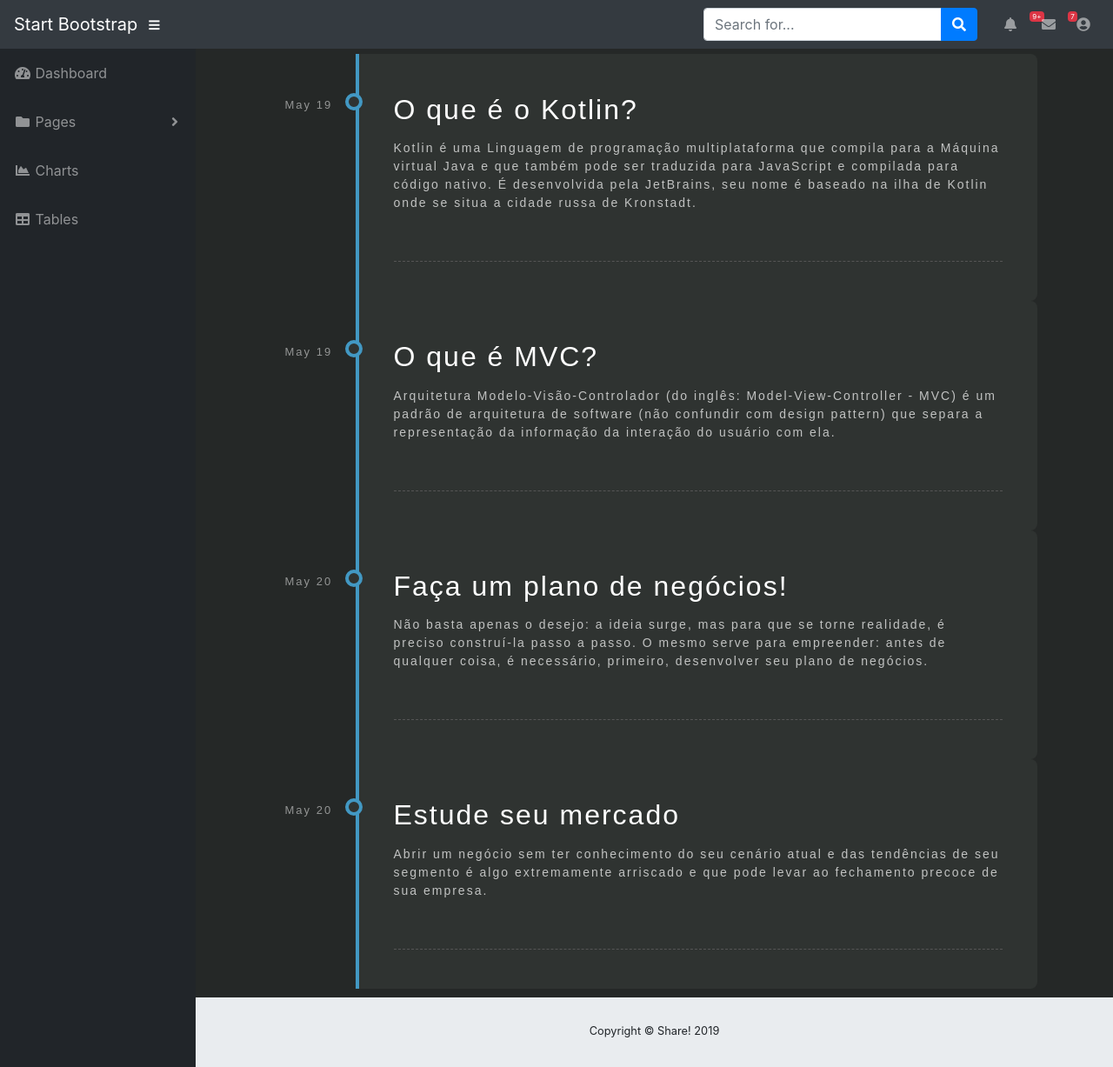
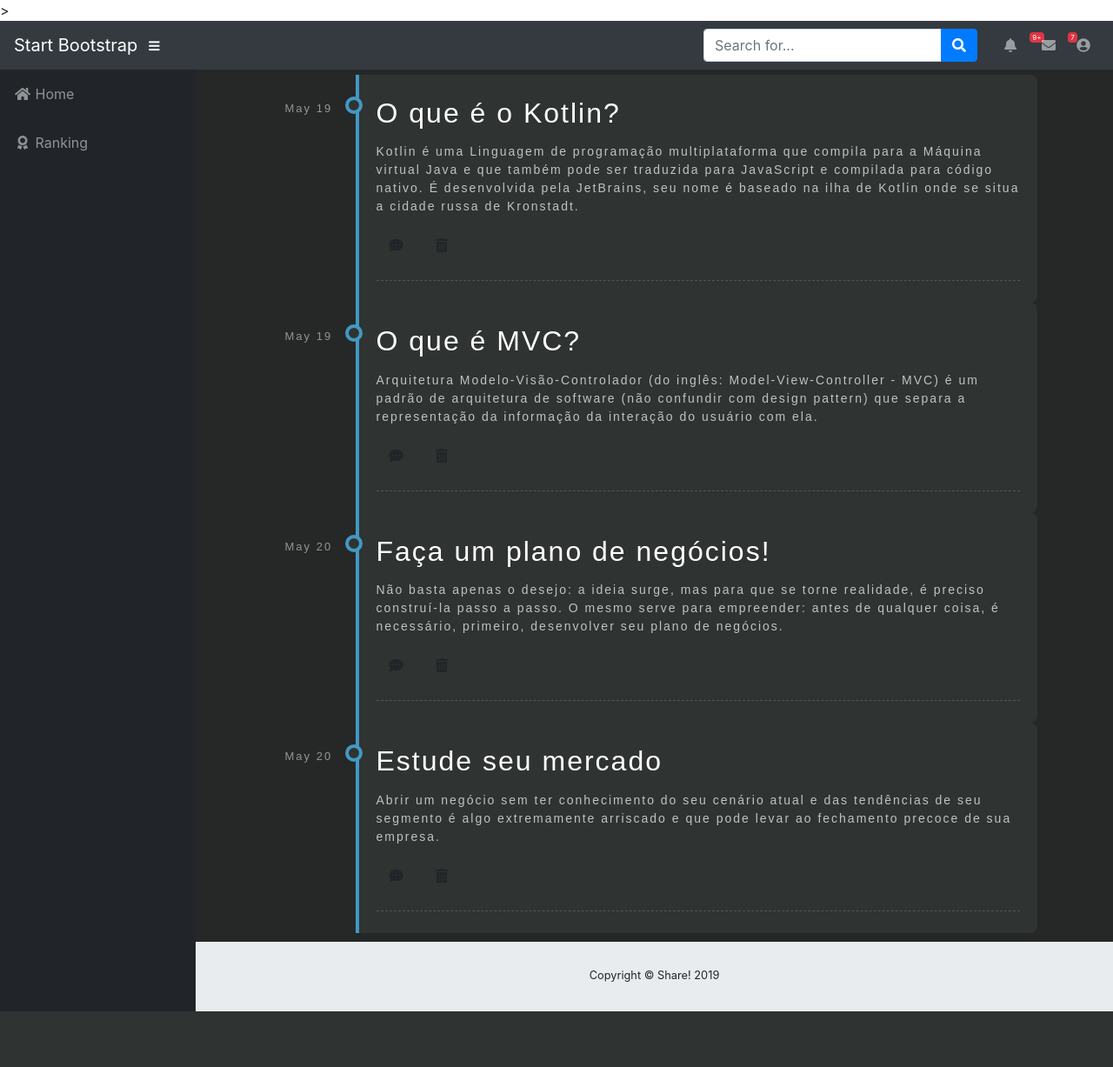
Before and after one commit to viniciusandd/uri-share, a Flask app: page /home in a window 1280 px wide. Shown: the whole page at 87% size. After the commit the page ends 1163 px from the top, so only its background shows below. Run offline with Flask 2, Linux system fonts and the light colour scheme; a user stored in the database is signed in; data comes from the database, SQL or seed files in the repository; both versions use the stored data as it was after the commit; some libraries are stand-ins or nearby versions.

Commit message:
Condicionais adicionadas no template, elas determinam quais ações aparecem para determinada postagem. As ações apareceram conforme o dono da postagem | Menu lateral modificado | Novos icones adicionados na Home | Avaliação por estrelas adicionada, as estrelas utilizam css puro e ele encontra-se no arquivo rate.css

```diff
--- a/app/static/css/timeline.css
+++ b/app/static/css/timeline.css
@@ -47,6 +47,8 @@ p {
   top: 0px;
   z-index: 9;
 }
+.timeline .timeline-body .timeline-item .actions {
+}
 .timeline .timeline-body .timeline-item .time {
   position: absolute;
   left: -85px;
@@ -55,8 +57,8 @@ p {
   font-size: 13px;
 }
 .timeline .timeline-body .timeline-item .content {
-  margin: 40px;
-  padding-bottom: 40px;
+  margin: 20px;
+  padding-bottom: 20px;
   border-bottom: 1px dashed #555;
 }
 .timeline .timeline-body .timeline-item .content .title {
--- a/app/templates/blank.html
+++ b/app/templates/blank.html
@@ -22,6 +22,9 @@
 
   <!-- Estilos da timeline -->
   <link rel="stylesheet" href="{{ url_for('static', filename='css/timeline.css') }}">
+  <!-- Estilos da avalição de postagens -->>
+  <link rel="stylesheet" href="{{ url_for('static', filename='css/rate.css') }}">
+
 </head>
 
 <body id="page-top">
@@ -92,36 +95,20 @@
     <!-- Sidebar -->
     <ul class="sidebar navbar-nav">
       <li class="nav-item">
-        <a class="nav-link" href="index.html">
-          <i class="fas fa-fw fa-tachometer-alt"></i>
-          <span>Dashboard</span>
+        <a class="nav-link" href="{{ url_for('home') }}">
+          <i class="fas fa-fw fa-home"></i>
+          <span>Home</span>
         </a>
       </li>
-      <li class="nav-item dropdown">
-        <a class="nav-link dropdown-toggle" href="#" id="pagesDropdown" role="button" data-toggle="dropdown" aria-haspopup="true" aria-expanded="false">
-          <i class="fas fa-fw fa-folder"></i>
-          <span>Pages</span>
-        </a>
-        <div class="dropdown-menu" aria-labelledby="pagesDropdown">
-          <h6 class="dropdown-header">Login Screens:</h6>
-          <a class="dropdown-item" href="login.html">Login</a>
-          <a class="dropdown-item" href="register.html">Register</a>
-          <a class="dropdown-item" href="forgot-password.html">Forgot Password</a>
-          <div class="dropdown-divider"></div>
-          <h6 class="dropdown-header">Other Pages:</h6>
-          <a class="dropdown-item" href="404.html">404 Page</a>
-          <a class="dropdown-item active" href="blank.html">Blank Page</a>
-        </div>
-      </li>
+      <!-- <li class="nav-item">
+        <a class="nav-link" href="tables.html">
+          <i class="fas fa-fw fa-plus-square"></i>
+          <span>Nova Postagem</span></a>
+      </li>       -->
       <li class="nav-item">
         <a class="nav-link" href="charts.html">
-          <i class="fas fa-fw fa-chart-area"></i>
-          <span>Charts</span></a>
-      </li>
-      <li class="nav-item">
-        <a class="nav-link" href="tables.html">
-          <i class="fas fa-fw fa-table"></i>
-          <span>Tables</span></a>
+          <i class="fas fa-fw fa-award"></i>
+          <span>Ranking</span></a>
       </li>
     </ul>
 
--- a/app/templates/home.html
+++ b/app/templates/home.html
@@ -15,6 +15,25 @@
                     <div class="content">
                         <h2 class="title">{{ postagem.titulo }}</h2>
                         <p>{{ postagem.conteudo }}</p>
+                        <div class="actions">
+                            <button class="btn"><i class="fas fa-fw fa-comment-dots"></i></button>
+                            {% if postagem.perfil_id == current_user.id %}
+                            <button class="btn"><i class="fas fa-fw fa-trash-alt"></i></button>
+                            {% else %}
+                            <div class="rate">
+                                <input type="radio" id="star5" name="rate" value="5">
+                                <label for="star5" title="text">5 stars</label>
+                                <input type="radio" id="star4" name="rate" value="4">
+                                <label for="star4" title="text">4 stars</label>
+                                <input type="radio" id="star3" name="rate" value="3">
+                                <label for="star3" title="text">3 stars</label>
+                                <input type="radio" id="star2" name="rate" value="2">
+                                <label for="star2" title="text">2 stars</label>
+                                <input type="radio" id="star1" name="rate" value="1">
+                                <label for="star1" title="text">1 star</label>
+                            </div>
+                            {% endif %}
+                        </div>
                     </div>
                 </div>
             </div>
```
Also changed, not shown: app/static/css/rate.css (added, +35 -0 lines), database/storage.db.
